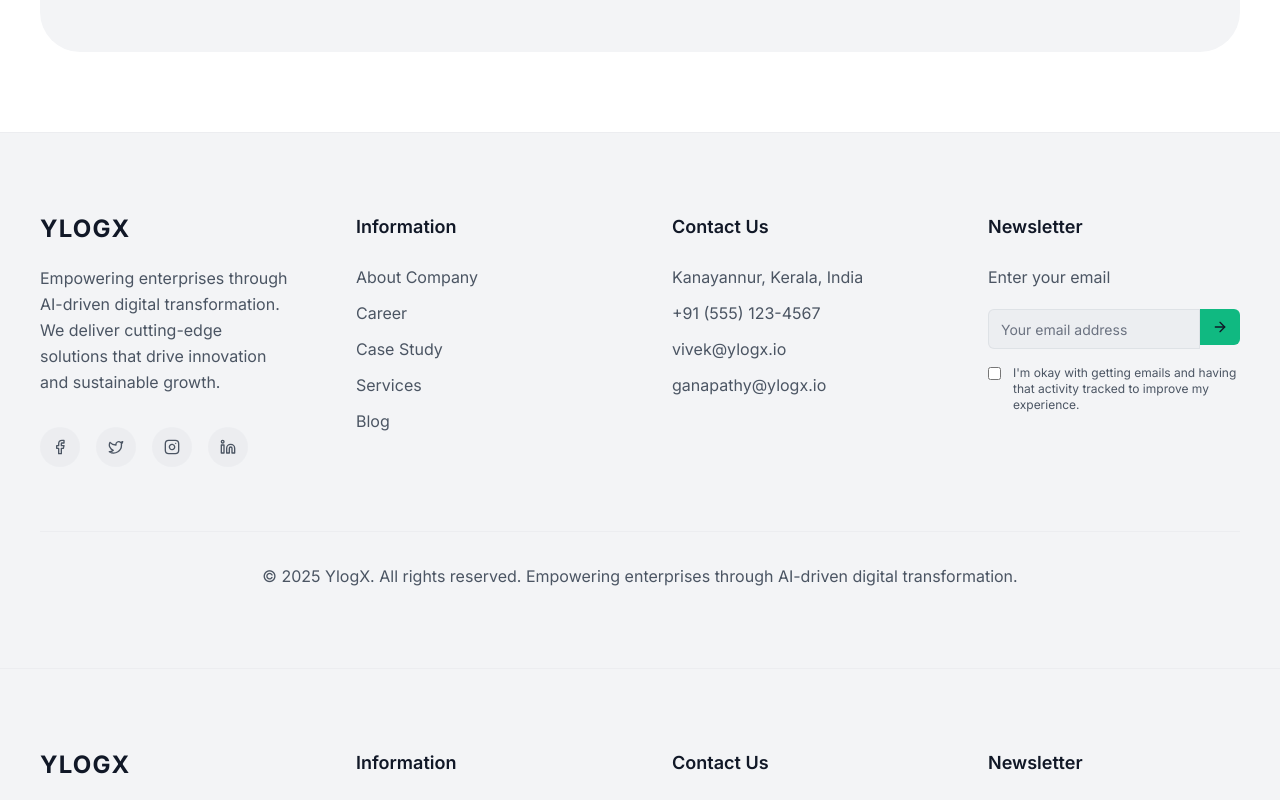
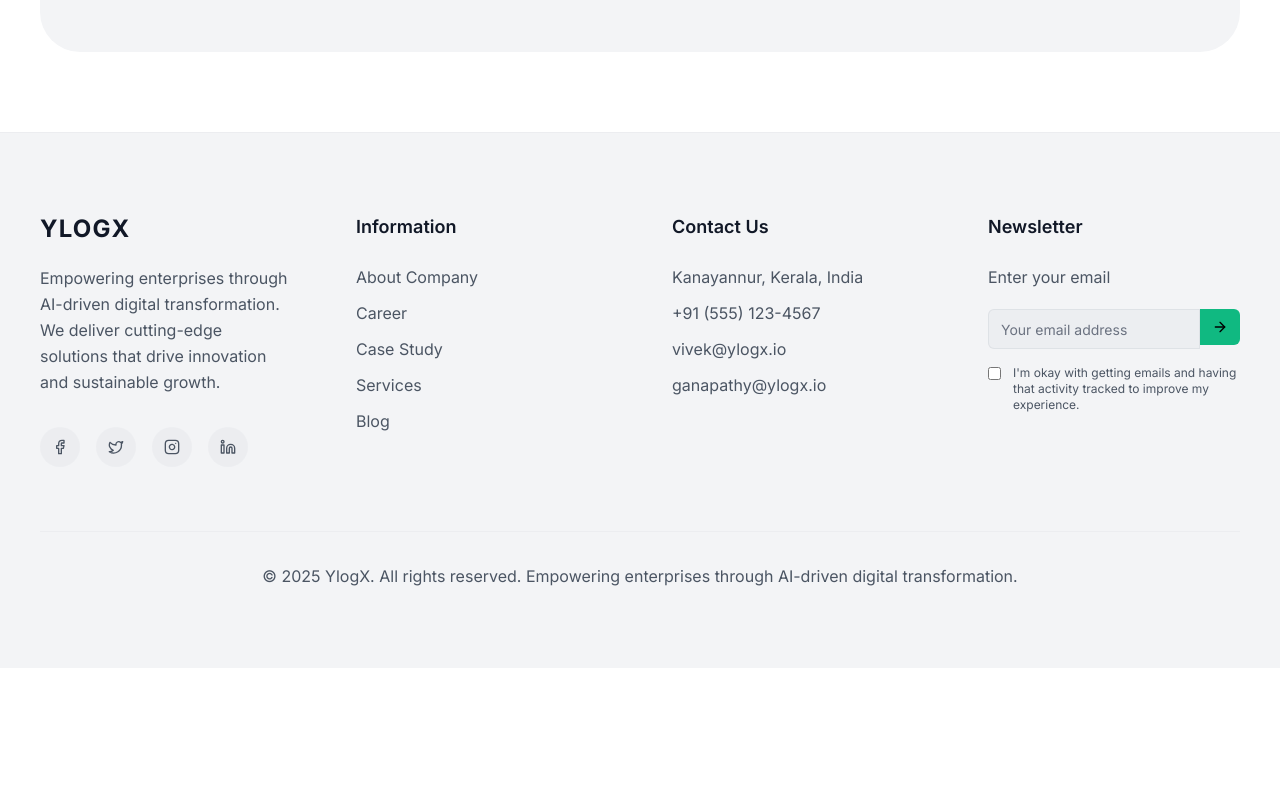
Before and after one commit to ThOmas-Saji/TestingCompanyWebsite, a React (Vite) app: page / in a window 1280 px wide. Shown: the part 7220-8020 px from the top of the page. After the commit the page ends 7888 px from the top, so only its background shows below. Built offline with nearby package versions, Linux system fonts and the light colour scheme.

Commit message:
refa:removed double footer

```diff
--- a/src/pages/Home/Home.tsx
+++ b/src/pages/Home/Home.tsx
@@ -8,7 +8,6 @@ import { Blog } from './components/Blog';
 import { FAQ } from './components/FAQ';
 import { Team } from './components/Team';
 import { CTA } from './components/CTA';
-import { Footer } from '@/layouts/Footer';
 
 export default function HomePage() {
   return (
@@ -23,7 +22,6 @@ export default function HomePage() {
       <FAQ />
       <Team />
       <CTA />
-      <Footer />
     </div>
   );
 }
```
